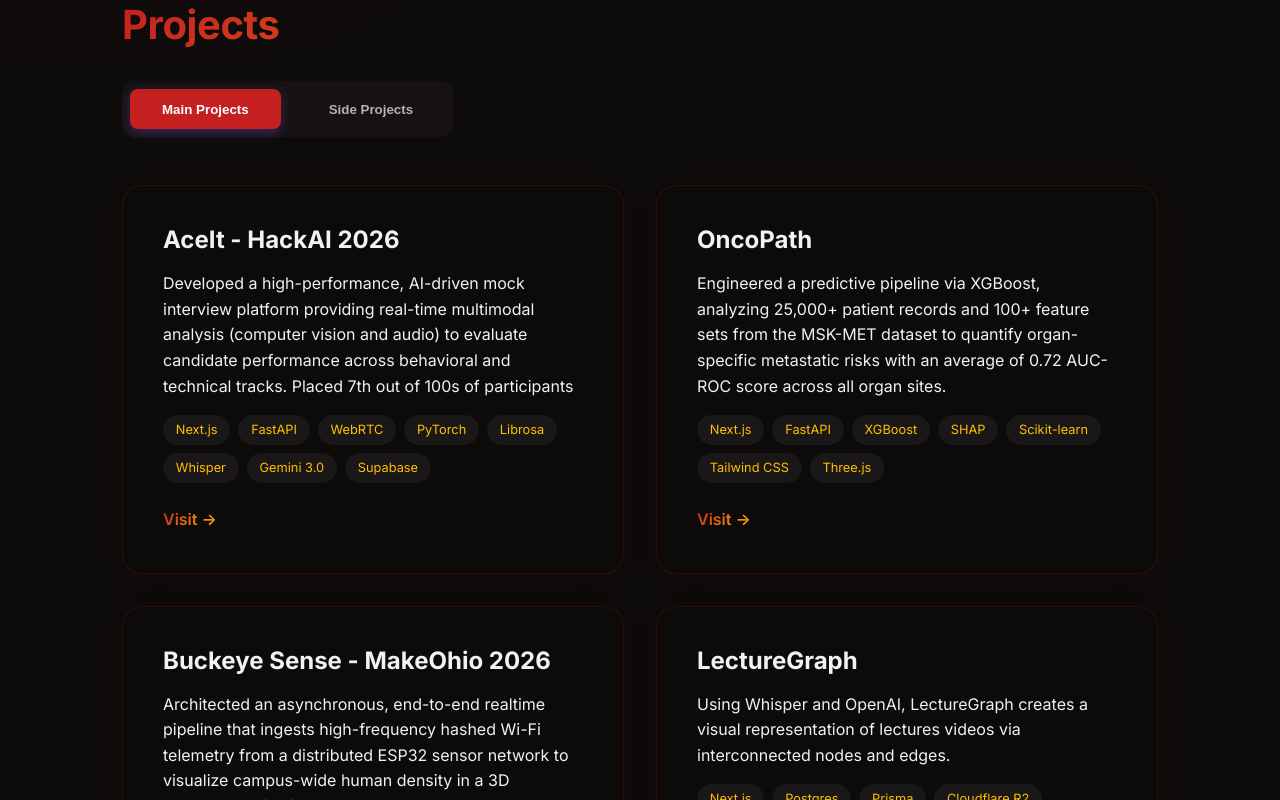
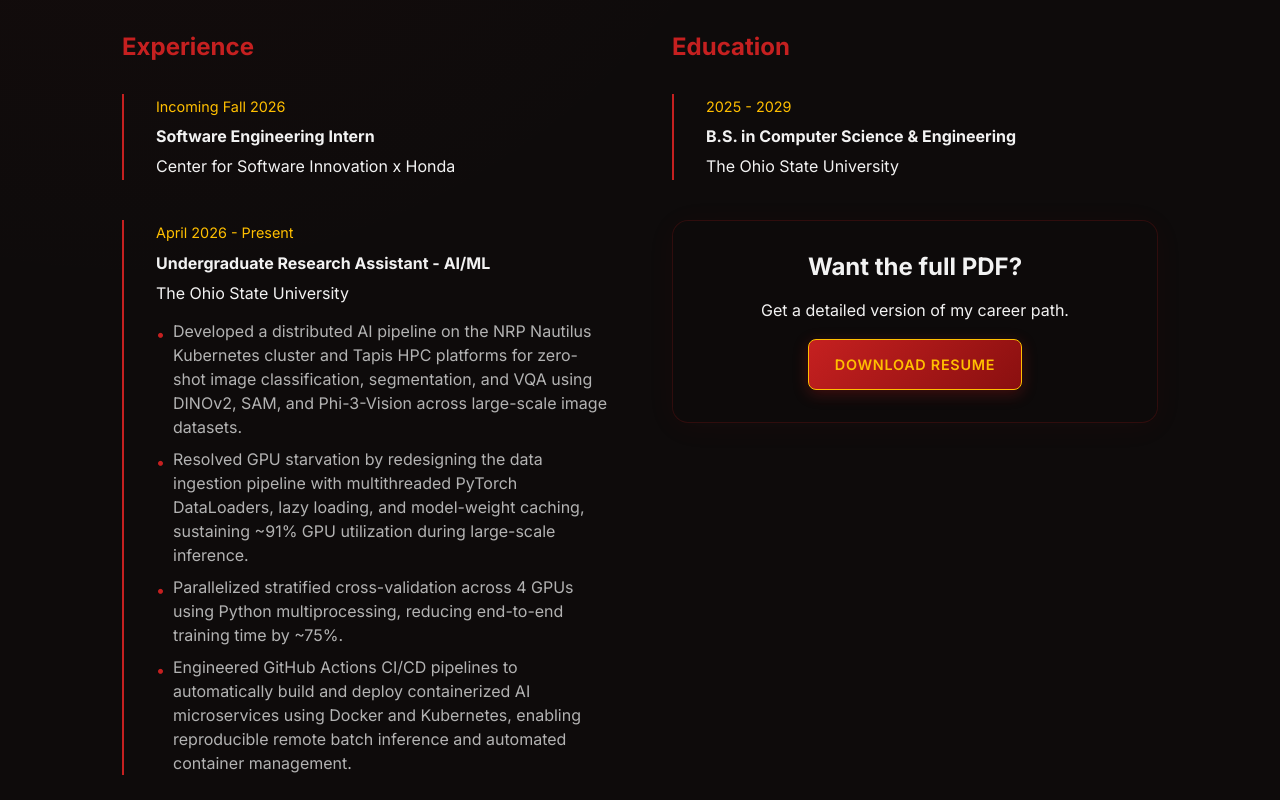
Before and after one commit to JassehXia/personal-website, a Next.js app: page / in a window 1280 px wide. Shown: the part 1280-2080 px from the top of the page. Built offline with nearby package versions, Linux system fonts and the light colour scheme.

Commit message:
updated experiences and added incoming swe intern

```diff
--- a/app/page.js
+++ b/app/page.js
@@ -11,8 +11,8 @@ export default function Home() {
       <Navbar />
       <Hero />
       <Technologies />
+      <Resume />
       <Projects />
-      <Resume />
       <Contact />
       <Footer />
     </main>
--- a/components/Contact.jsx
+++ b/components/Contact.jsx
@@ -28,8 +28,8 @@ const Contact = () => {
                 <div className="contact-grid">
                     <div className="contact-info">
                         <p className="text-secondary" style={{ fontSize: '1.2rem', marginBottom: '2rem' }}>
-                            I'm always open to new opportunities and collaborations.
-                            Drop me a message and I'll get back to you!
+                            I&apos;m always open to new opportunities and collaborations.
+                            Drop me a message and I&apos;ll get back to you!
                         </p>
                         <div className="contact-methods" style={{ display: 'flex', gap: '2rem' }}>
                             <div className="method">
--- a/components/Hero.jsx
+++ b/components/Hero.jsx
@@ -11,7 +11,7 @@ const Hero = () => {
             Welcome to my portfolio
           </h4>
           <h1>
-            Hi, I'm <span className="text-gradient">Jason Seh</span><br />
+            Hi, I&apos;m <span className="text-gradient">Jason Seh</span><br />
 
           </h1>
           <p className="text-secondary" style={{ fontSize: '1.2rem', margin: '1.5rem 0 2.5rem 0' }}>
--- a/components/Navbar.jsx
+++ b/components/Navbar.jsx
@@ -10,8 +10,8 @@ const Navbar = () => {
         <ul className="nav-links">
           <li><Link href="/#hero">About</Link></li>
           <li><Link href="/#technologies">Skills</Link></li>
+          <li><Link href="/#resume">Resume</Link></li>
           <li><Link href="/#projects">Projects</Link></li>
-          <li><Link href="/#resume">Resume</Link></li>
           <li><Link href="/#contact">Contact</Link></li>
         </ul>
       </div>
--- a/components/Resume.jsx
+++ b/components/Resume.jsx
@@ -4,10 +4,21 @@ import React from 'react';
 const Resume = () => {
     const experience = [
         {
+            role: "Software Engineering Intern",
+            company: "Center for Software Innovation x Honda",
+            period: 'Incoming Fall 2026'
+
+        },
+        {
             role: 'Undergraduate Research Assistant - AI/ML',
             company: 'The Ohio State University',
             period: 'April 2026 - Present',
-            details: 'Under Professor Subramoni\'s SAI Lab'
+            details: [
+                'Developed a distributed AI pipeline on the NRP Nautilus Kubernetes cluster and Tapis HPC platforms for zero-shot image classification, segmentation, and VQA using DINOv2, SAM, and Phi-3-Vision across large-scale image datasets.',
+                'Resolved GPU starvation by redesigning the data ingestion pipeline with multithreaded PyTorch DataLoaders, lazy loading, and model-weight caching, sustaining ~91% GPU utilization during large-scale inference.',
+                'Parallelized stratified cross-validation across 4 GPUs using Python multiprocessing, reducing end-to-end training time by ~75%.',
+                'Engineered GitHub Actions CI/CD pipelines to automatically build and deploy containerized AI microservices using Docker and Kubernetes, enabling reproducible remote batch inference and automated container management.'
+            ]
         },
         {
             role: 'Motion Zone Attendant',
@@ -35,7 +46,18 @@ const Resume = () => {
                                 <span className="period" style={{ fontSize: '0.9rem', color: 'var(--accent-secondary)' }}>{exp.period}</span>
                                 <h4 style={{ margin: '0.5rem 0' }}>{exp.role}</h4>
                                 <p className="text-secondary">{exp.company}</p>
-                                <p style={{ marginTop: '0.8rem' }}>{exp.details}</p>
+                                {Array.isArray(exp.details) ? (
+                                    <div style={{ marginTop: '0.8rem', display: 'flex', flexDirection: 'column', gap: '0.5rem' }}>
+                                        {exp.details.map((detail, idx) => (
+                                            <div key={idx} style={{ display: 'flex', gap: '0.5rem', alignItems: 'flex-start' }}>
+                                                <span style={{ color: 'var(--accent-primary)', marginTop: '0.2rem' }}>•</span>
+                                                <span style={{ flex: 1, lineHeight: '1.5', color: 'var(--text-secondary)' }}>{detail}</span>
+                                            </div>
+                                        ))}
+                                    </div>
+                                ) : (
+                                    <p style={{ marginTop: '0.8rem', lineHeight: '1.5' }}>{exp.details}</p>
+                                )}
                             </div>
                         ))}
                     </div>
```
Also changed, not shown: 1 other file (tests, documents, lock files or other folders).
